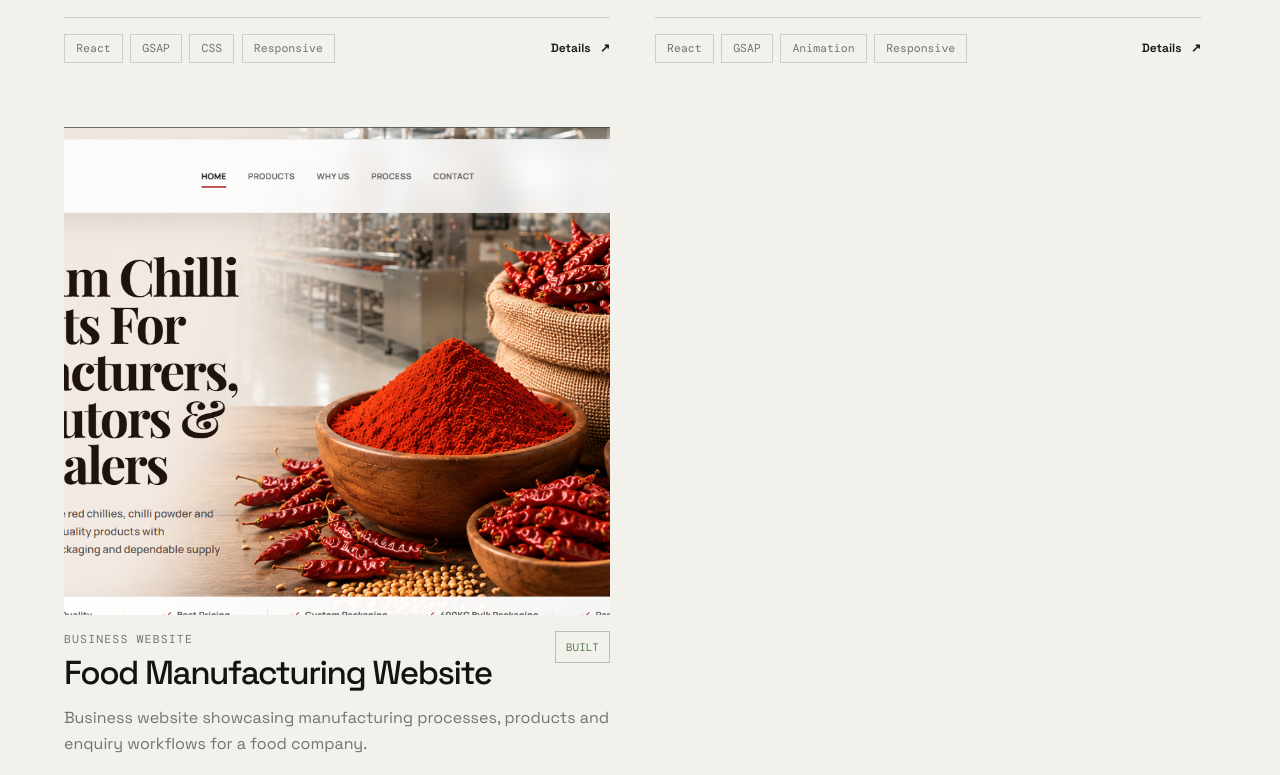
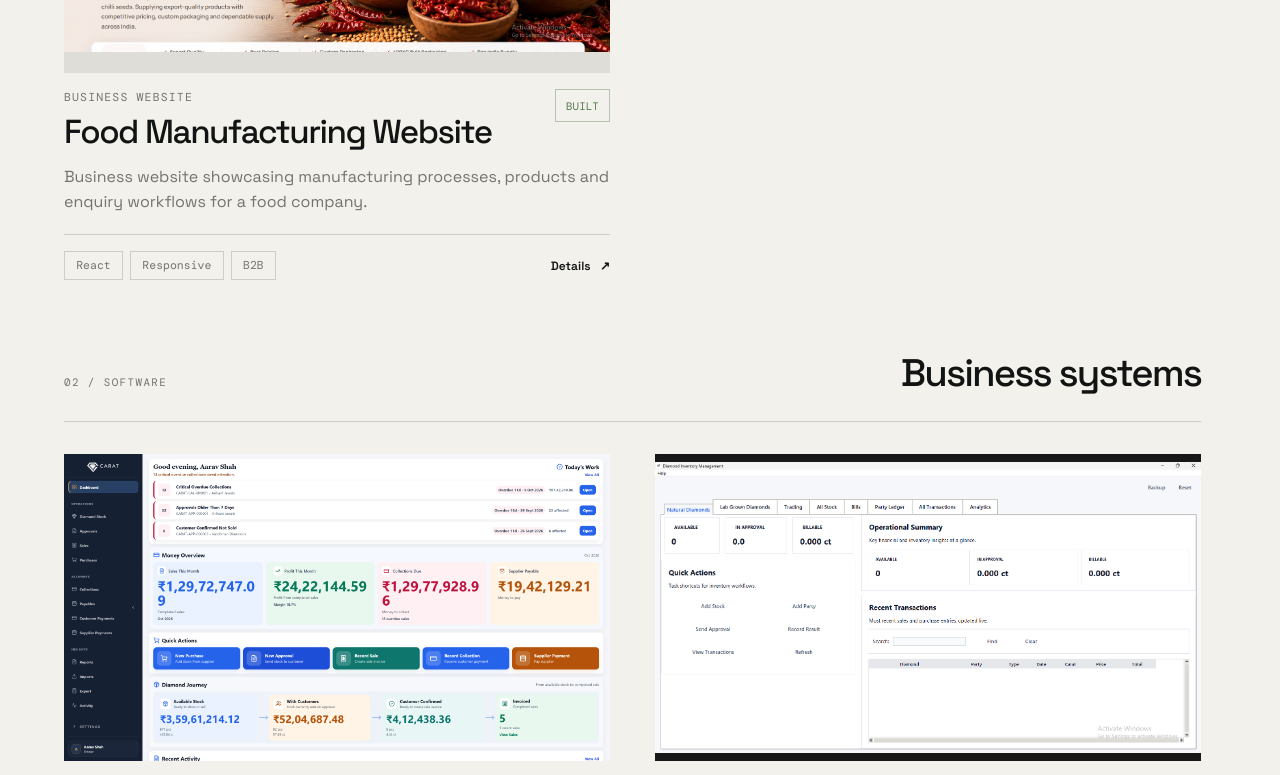
Before and after one commit to VinayakDubey26/vinayakdubey.com, a React (Vite) app: page / in a window 1280 px wide. Shown: the part 2820-3595 px from the top of the page. Built offline with nearby package versions, Linux system fonts and the light colour scheme; a web font is replaced by a local one.

Commit message:
refine: preserve project image proportions

```diff
--- a/src/components/EditorialWork.jsx
+++ b/src/components/EditorialWork.jsx
@@ -1,5 +1,6 @@
 import { useState } from "react";
 import { createPortal } from "react-dom";
+import { motion, useReducedMotion } from "framer-motion";
 import { websiteProjects, softwareProjects, mobileProjects, getProjectImage } from "../data/projectsData";
 import ProjectModal from "./ProjectModal";
 import ErrorBoundary from "./ErrorBoundary";
@@ -12,11 +13,19 @@ const groups = [
 
 const statusClass = (status = "Concept") => status.toLowerCase().replaceAll(" ", "-");
 
-const ProjectTile = ({ project, featured, onOpen }) => {
+const ProjectTile = ({ project, featured, index, onOpen }) => {
   const image = getProjectImage(project.folder, project.images[0]);
+  const reduceMotion = useReducedMotion();
+  const imageMode = project.category === "mobile" ? "mobile" : project.category === "software" ? "software" : "website";
   return (
-    <article className={`work-tile ${featured ? "work-tile--featured" : ""}`}>
-      <button className="work-tile__media" type="button" onClick={() => onOpen(project)} aria-label={`View details for ${project.title}`}>
+    <motion.article
+      className={`work-tile ${featured ? "work-tile--featured" : ""}`}
+      initial={{ opacity: 0, y: reduceMotion ? 0 : 20 }}
+      whileInView={{ opacity: 1, y: 0 }}
+      viewport={{ once: true, amount: 0.16 }}
+      transition={{ duration: reduceMotion ? 0.2 : 0.55, delay: reduceMotion ? 0 : Math.min(index * 0.07, 0.28), ease: [0.22, 1, 0.36, 1] }}
+    >
+      <button className={`work-tile__media work-tile__media--${imageMode}`} type="button" onClick={() => onOpen(project)} aria-label={`View details for ${project.title}`}>
         <img src={image} alt={`${project.title} project preview`} loading={featured ? "eager" : "lazy"} />
         <span className="work-tile__view">View project <span aria-hidden="true">↗</span></span>
       </button>
@@ -26,7 +35,7 @@ const ProjectTile = ({ project, featured, onOpen }) => {
       </div>
       <p className="work-tile__description">{project.description}</p>
       <div className="work-tile__foot"><div className="tag-list">{project.technologies.slice(0, 4).map((technology) => <span key={technology}>{technology}</span>)}</div><div className="work-tile__actions"><button className="inline-arrow" type="button" onClick={() => onOpen(project)}>Details <span aria-hidden="true">↗</span></button>{project.liveUrl && <a className="inline-arrow" href={project.liveUrl} target="_blank" rel="noopener noreferrer" aria-label={`Open ${project.title} live website`}>Visit website <span aria-hidden="true">↗</span></a>}</div></div>
-    </article>
+    </motion.article>
   );
 };
 
@@ -38,7 +47,7 @@ const EditorialWork = () => {
         <div className="section-intro section-intro--split"><div><p className="eyebrow">Selected work</p><h2 id="work-heading">Systems with a point<br /><em>of view.</em></h2></div><p className="section-intro__copy">A selection of software platforms, ecommerce experiences, and operational tools designed and engineered from the ground up.</p></div>
         {groups.map((group) => {
           const isMobile = group.kicker.includes("Mobile");
-          return <div className="work-group" key={group.kicker}><div className="work-group__heading"><p className="eyebrow">{group.kicker}</p><h3>{group.label}</h3></div><div className={`work-grid ${isMobile ? "work-grid--mobile" : ""}`}>{group.projects.map((project) => <ProjectTile key={project.id} project={project} featured={isMobile} onOpen={setModalProject} />)}</div></div>;
+          return <div className="work-group" key={group.kicker}><div className="work-group__heading"><p className="eyebrow">{group.kicker}</p><h3>{group.label}</h3></div><div className={`work-grid ${isMobile ? "work-grid--mobile" : ""}`}>{group.projects.map((project, index) => <ProjectTile key={project.id} project={project} index={index} featured={isMobile} onOpen={setModalProject} />)}</div></div>;
         })}
       </div>
       {modalProject && createPortal(<ErrorBoundary fallback={null}><ProjectModal key={modalProject.id} project={modalProject} onClose={() => setModalProject(null)} /></ErrorBoundary>, document.body)}
--- a/src/styles/globals.css
+++ b/src/styles/globals.css
@@ -73,6 +73,11 @@ section[id] { scroll-margin-top: 5.5rem; }
 .hero-kicker__year { margin-left: auto; color: var(--muted); }
 .status-dot { width: 0.45rem; height: 0.45rem; border-radius: 50%; background: #7e9b68; box-shadow: 0 0 0 0.25rem rgba(126, 155, 104, 0.14); }
 .hero-title { max-width: 1100px; margin: clamp(4rem, 11vw, 9rem) 0 clamp(3rem, 7vw, 6rem); font-family: var(--display); font-size: clamp(4.4rem, 8.5vw, 7rem); font-weight: 500; letter-spacing: -0.075em; line-height: 0.84; }
+.hero-title__line { display: block; overflow: hidden; }
+.hero-title__line > span { display: block; opacity: 0; transform: translateY(110%); }
+.is-ready .hero-title__line > span { opacity: 1; transform: translateY(0); transition: opacity 720ms var(--ease), transform 720ms var(--ease); }
+.is-ready .hero-title__line:nth-child(1) > span { transition-delay: 190ms; }
+.is-ready .hero-title__line:nth-child(2) > span { transition-delay: 280ms; }
 .hero-title em { color: var(--muted); font-style: normal; }
 .hero-lower { display: grid; grid-template-columns: minmax(0, 1fr) minmax(260px, 0.68fr); gap: 2rem 5rem; align-items: end; }
 .hero-intro { max-width: 34rem; margin: 0; color: var(--muted); font-size: clamp(1.05rem, 1.6vw, 1.35rem); line-height: 1.55; }
@@ -100,8 +105,10 @@ section[id] { scroll-margin-top: 5.5rem; }
 .work-group__heading h3 { margin: 0; font-family: var(--display); font-size: clamp(1.6rem, 3vw, 2.7rem); font-weight: 500; letter-spacing: -0.05em; }
 .work-grid { display: grid; grid-template-columns: repeat(2, minmax(0, 1fr)); gap: clamp(2.5rem, 5vw, 5rem) clamp(1.5rem, 3.5vw, 3.5rem); padding-top: 2rem; }
 .work-tile { min-width: 0; }
-.work-tile__media { position: relative; display: block; width: 100%; aspect-ratio: 1.12; overflow: hidden; padding: 0; border: 0; background: #deddd7; cursor: pointer; text-align: left; }
-.work-tile__media img { width: 100%; height: 100%; object-fit: cover; transition: transform 600ms var(--ease), filter 600ms var(--ease); }
+.work-tile__media { position: relative; display: block; width: 100%; aspect-ratio: 16 / 9; overflow: hidden; padding: 0; border: 0; background: #deddd7; cursor: pointer; text-align: left; }
+.work-tile__media--software { background: #171817; }
+.work-tile__media--mobile { background: transparent; }
+.work-tile__media img { width: 100%; height: 100%; object-fit: contain; transition: transform 600ms var(--ease), filter 600ms var(--ease); }
 .work-tile__media::after { position: absolute; inset: 0; background: linear-gradient(180deg, transparent 45%, rgba(0, 0, 0, 0.48)); content: ""; opacity: 0; transition: opacity 300ms ease; }
 .work-tile__media:hover img, .work-tile__media:focus-visible img { filter: saturate(0.85); transform: scale(1.035); }
 .work-tile__media:hover::after, .work-tile__media:focus-visible::after { opacity: 1; }
@@ -119,8 +126,7 @@ section[id] { scroll-margin-top: 5.5rem; }
 .inline-arrow { padding: 0; border: 0; background: transparent; color: var(--ink); font-size: 0.75rem; font-weight: 600; cursor: pointer; white-space: nowrap; }.inline-arrow span { display: inline-block; margin-left: 0.4rem; transition: transform 200ms var(--ease); }.inline-arrow:hover span { transform: translate(2px, -2px); }
 .work-grid--mobile { grid-template-columns: 1fr; gap: 0; }
 .work-grid--mobile .work-tile { display: grid; grid-template-columns: minmax(0, 1.25fr) minmax(300px, 0.75fr); gap: 0 2.5rem; padding: 2rem 0; border-bottom: 1px solid var(--line); }
-.work-grid--mobile .work-tile__media { grid-row: 1 / span 3; aspect-ratio: 1.42; }
-.work-grid--mobile .work-tile__media { aspect-ratio: 1.05; background: var(--ink-soft); }
+.work-grid--mobile .work-tile__media { grid-row: 1 / span 3; width: min(100%, 28rem); justify-self: center; aspect-ratio: 0.56; background: transparent; }
 .work-grid--mobile .work-tile__media img { object-fit: contain; padding: 0; }
 .work-grid--mobile .work-tile__meta { margin-top: 0; }
 .work-grid--mobile .work-tile__description, .work-grid--mobile .work-tile__foot { grid-column: 2; }
@@ -147,14 +153,14 @@ a:focus-visible, button:focus-visible, input:focus-visible, textarea:focus-visib
   .site-nav__links, .nav-cta { display: none; }.menu-toggle { display: block; }
   .section-intro--split, .hero-lower, .featured-project, .about-grid, .contact-grid { grid-template-columns: 1fr; }
   .work-grid--mobile .work-tile { grid-template-columns: 1fr; gap: 1.5rem; }
-  .work-grid--mobile .work-tile__media { grid-row: auto; aspect-ratio: 1.12; }
+  .work-grid--mobile .work-tile__media { grid-row: auto; width: min(100%, 24rem); aspect-ratio: 0.56; }
   .work-grid--mobile .work-tile__description, .work-grid--mobile .work-tile__foot { grid-column: auto; }
   .hero-kicker__year { display: none; }.hero-actions { justify-self: start; }.hero-foot { margin-top: 5rem; }.featured-project__body { gap: 3rem; }.work-group__heading { display: block; }.work-group__heading h3 { margin-top: 0.7rem; }.expertise-row { grid-template-columns: 2.5rem 1fr; }.expertise-row__skills { grid-column: 2; }.about-copy { padding-top: 0; }.site-footer__inner { grid-template-columns: 1fr 1fr; }.site-footer__inner p { grid-column: span 2; order: 3; }.site-footer__inner > span { text-align: right; }
 }
 @media (max-width: 560px) {
   .editorial-hero { min-height: auto; padding-top: 8rem; }.hero-title { margin-top: 4.5rem; font-size: clamp(3.55rem, 16vw, 6rem); }.hero-actions { align-items: flex-start; flex-direction: column; gap: 1rem; }.hero-socials { gap: 0.75rem; }.hero-socials a:nth-child(3) { display: none; }.work-grid { grid-template-columns: 1fr; gap: 3.5rem; }.work-tile__meta { flex-direction: column; gap: 0.75rem; }.status-pill { align-self: flex-start; }.service-row { grid-template-columns: 2.2rem 1fr; gap: 0.5rem 1rem; }.service-row__action { grid-column: 2; justify-self: start; margin-top: 0.5rem; }.form-row { grid-template-columns: 1fr; gap: 1.2rem; }.form-submit { align-items: flex-start; flex-direction: column; }.site-footer__inner { grid-template-columns: 1fr; }.site-footer__inner p, .site-footer__inner > span { grid-column: auto; text-align: left; }.site-footer__inner > span { order: 5; }
 }
-@media (prefers-reduced-motion: reduce) { *, *::before, *::after { scroll-behavior: auto !important; animation-duration: 0.01ms !important; animation-iteration-count: 1 !important; transition-duration: 0.01ms !important; }.reveal-item, .is-ready .reveal-item { opacity: 1; transform: none; }.work-tile__media img, .featured-project__image img { transition: none; } }
+@media (prefers-reduced-motion: reduce) { *, *::before, *::after { scroll-behavior: auto !important; animation-duration: 0.01ms !important; animation-iteration-count: 1 !important; transition-duration: 0.01ms !important; }.reveal-item, .is-ready .reveal-item, .hero-title__line > span { opacity: 1; transform: none; }.work-tile__media img { transition: none; } }
 
 /* Project viewer support: keep its native scroll and media controls isolated. */
 .project-modal-scroll { scrollbar-width: none; -ms-overflow-style: none; }.project-modal-scroll::-webkit-scrollbar { display: none; }
```
